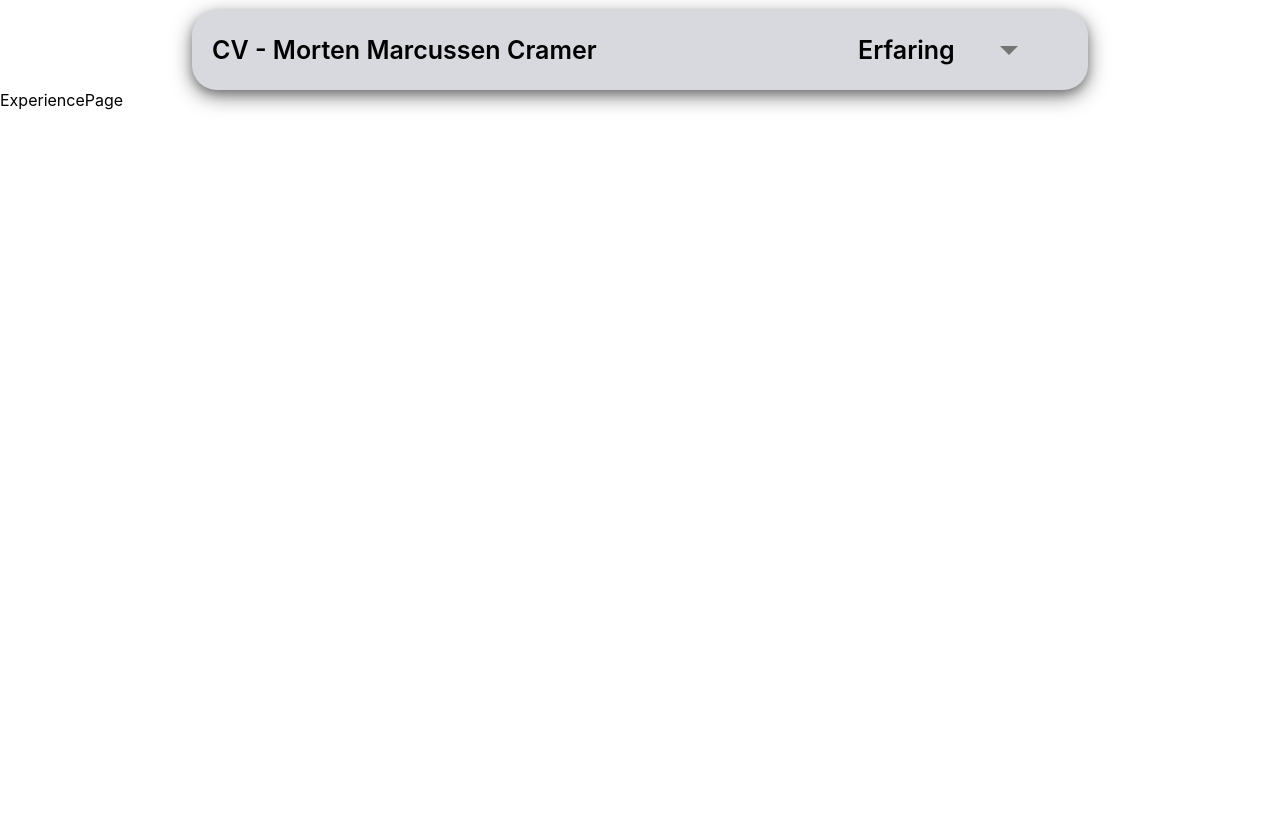
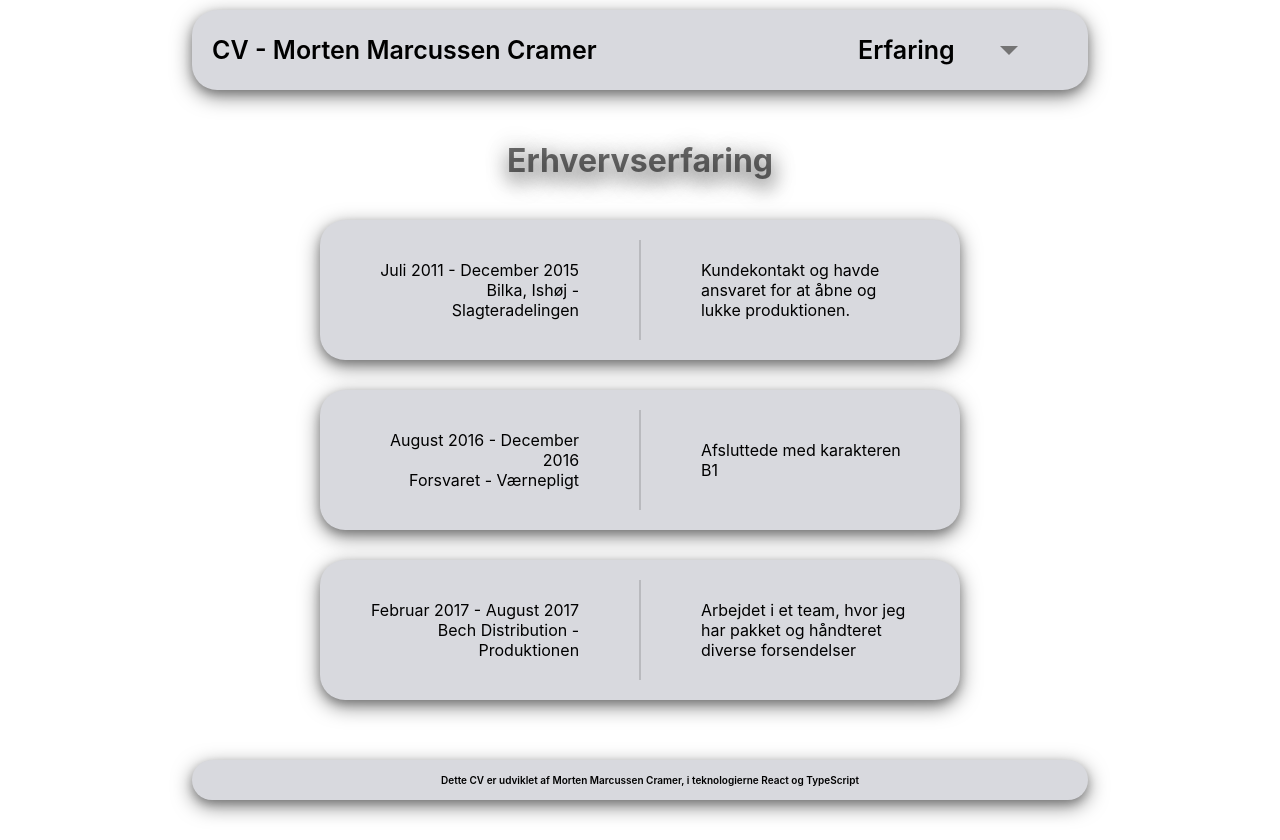
Before and after one commit to MortenMC/MyCV, a React (Create React App) app: page /Erfaring in a window 1280 px wide. Before the commit the page ends 800 px from the top, so only its background shows below. Built offline with nearby package versions, Linux system fonts and the light colour scheme.

Commit message:
Working on the ExperiencePage

```diff
--- a/src/components/App/Layout.tsx
+++ b/src/components/App/Layout.tsx
@@ -1,14 +1,16 @@
 import React from 'react';
 
 import TopBar from '../TopBar';
+import BottomBar from '../BottomBar'
 
 type Props = {
     children: React.ReactNode
 }
 
 const Layout = (props: Props) => <React.Fragment>
-    <TopBar />
+    <TopBar/>
     {props.children}
+    <BottomBar/>
 </React.Fragment>;
 
 export default Layout;
--- /dev/null
+++ b/src/components/BottomBar/Styled.tsx
@@ -0,0 +1,16 @@
+import styled from 'styled-components';
+import * as colors from '../../theme/color'
+
+export const BottomBarView = styled.div`
+    height: 40px;
+    width: 70%;
+`;
+
+export const BottomBarContent = styled.div`
+    height: 100%;
+    justify-content: center;
+    display: flex;
+    background-color: ${colors.modernLightGrey};
+    border-radius: 25px;
+    box-shadow:0 4px 8px 0 rgba(0, 0, 0, 0.2), 0 6px 20px 0 rgba(0, 0, 0, 0.50);
+`;
--- /dev/null
+++ b/src/components/BottomBar/index.tsx
@@ -0,0 +1,23 @@
+import * as React from 'react';
+import {BottomBarView, BottomBarContent} from './Styled'
+
+class BottomBar extends React.Component {
+    render() {
+        return (
+        <div style={{display: 'flex', marginTop: '30px', justifyContent: 'center', marginBottom: '40px'}}>
+            <BottomBarView>
+                <BottomBarContent>
+                    <div style={{display: 'flex', alignItems: 'center', marginLeft: '20px'}}>
+                        <div style={{fontSize: '10px', color: 'black', fontWeight: 600}}>
+                                Dette CV er udviklet af Morten Marcussen Cramer, i teknologierne React og TypeScript
+                        </div>
+                    </div>
+                </BottomBarContent>
+            </BottomBarView>
+        </div>
+
+        )
+    }
+}
+
+export default BottomBar
--- /dev/null
+++ b/src/components/ExperiencePage/Styled.tsx
@@ -0,0 +1,44 @@
+import styled from 'styled-components';
+import * as colors from '../../theme/color'
+
+export const ExperiencePageBackground = styled.div`
+    display: flex;
+    margin-top: 30px;
+    height: 100%;
+    width: 100%;
+    justify-content: center;
+`;
+
+export const ExperiencePageView = styled.div`
+    height: 100%;
+    width: 100%;
+    box-shadow: 0 4px 8px 0 rgba(0, 0, 0, 0.2), 0 6px 20px 0 rgba(0, 0, 0, 0.50);
+    text-align: center;
+    border-radius: 25px;
+    margin-bottom: 30px;
+    background-color: ${colors.modernLightGrey};
+    display: flex;
+    justify-content: space-between;
+    align-items: center;
+`;
+
+export const ExperienceHeader = styled.h1`
+    text-align: center;
+    color: #00000090;
+    text-shadow: 1px 10px 20px #00000090, 0 0  25px #00000050;
+    margin-bottom: 40px;
+`;
+
+export const TimeLineContainer = styled.div`
+    width: 20%;
+`;
+
+export const TimeLine = styled.div`
+    height: 100%;
+    width: 1px;
+    background-color: black;
+`;
+
+export const TimeLineCircle = styled.div`
+
+`;
--- a/src/components/ExperiencePage/index.tsx
+++ b/src/components/ExperiencePage/index.tsx
@@ -2,6 +2,8 @@ import * as React from 'react';
 import { connect } from 'react-redux';
 
 import { setSelectedPage } from '../../redux/actions';
+import { ExperiencePageBackground, ExperiencePageView, TimeLineContainer, ExperienceHeader, TimeLine, TimeLineCircle } from './Styled'
+import { experienceArray } from '../../cvArrays/arrays'
 
 
 interface Props {
@@ -28,10 +30,36 @@ class ExperiencePage extends React.Component<Props, State> {
     }
 
     render() {
+        const experiences = experienceArray;
         return (
-            <div>
-                ExperiencePage
-            </div>
+            <ExperiencePageBackground>
+
+                <div style={{width: '70%'}}>
+                    <ExperienceHeader>Erhvervserfaring</ExperienceHeader>
+                    {experiences.map((element: any) =>
+                        <div style={{width: '100%', display: 'flex'}}>
+                            <TimeLineContainer/>
+                            <ExperiencePageView>
+                                <div style={{ width: '50%'}}>
+                                    <div style={{margin: '40px'}}>
+                                        <div style={{textAlign: 'right'}}>{element.dateFrom} - {element.dateTo}</div>
+                                        <div style={{textAlign: 'right'}}>{element.firm}</div>
+                                    </div>
+                                </div>
+
+                                <div style={{height: '100px', width: '2px', backgroundColor: '#00000025', margin: '20px'}}></div>
+                                <div style={{ width: '50%'}}>
+                                    <div style={{margin: '40px', textAlign: 'left'}}>{element.description}</div>
+                                </div>
+                            </ExperiencePageView>
+                            <TimeLineContainer/>
+                        </div>
+                    )}
+
+                </div>
+
+
+            </ExperiencePageBackground>
         )
     }
 }
--- a/src/components/FrontPage/Styled.ts
+++ b/src/components/FrontPage/Styled.ts
@@ -44,7 +44,7 @@ export const InformationDiv = styled.div`
 
 export const ElementTypeDiv = styled.div`
     font-size: 20px;
-    width: 100px;
+    width: 150px;
     font-weight: 700;
     text-transform: uppercase;
     text-align: left;
@@ -59,13 +59,40 @@ export const RealElementDiv = styled.div`
     margin: 10px;
 `;
 
-
-export const StickyElement = styled.img`
+export const StickyElement = styled.div`
     position: -webkit-sticky;
     position: sticky;
+    top: 50px;
+    height: 10px;
+    width: auto;
+    margin-left 50px;
+`;
+
+
+export const Picture = styled.img`
     box-shadow: 0 4px 8px 0 rgba(0, 0, 0, 0.2), 0 6px 20px 0 rgba(0, 0, 0, 0.50);
     border-radius: 25px;
     height: 355px;
-    top: 50px;
-    margin-left 50px;
 `;
+
+export const SkillsAndToolsContainer = styled.div`
+    box-shadow: 0 4px 8px 0 rgba(0, 0, 0, 0.2), 0 6px 20px 0 rgba(0, 0, 0, 0.50);
+    border-radius: 25px;
+    height: auto;
+    background-color: ${colors.modernLightGrey};
+    margin-top: 20px;
+    padding-bottom: 10px;
+`;
+
+export const SkillsAndToolsHeader = styled.h1`
+    border-bottom: 1px solid black;
+    margin: 20px;
+    text-transform: uppercase;
+    text-align: center;
+    font-size: 20px;
+`;
+
+export const SkillsAndToolsElements = styled.p`
+    text-align: center
+
+`;
--- a/src/components/FrontPage/index.tsx
+++ b/src/components/FrontPage/index.tsx
@@ -1,9 +1,9 @@
 import * as React from 'react';
 import { connect } from 'react-redux';
 
-import { FrontPageView, FrontPageBackground, FrontPageHeader, StickyElement, InformationHeader, InformationDiv, ElementTypeDiv, RealElementDiv } from './Styled'
+import { FrontPageView, FrontPageBackground, FrontPageHeader, StickyElement, InformationHeader, InformationDiv, ElementTypeDiv, RealElementDiv, SkillsAndToolsContainer, Picture, SkillsAndToolsHeader, SkillsAndToolsElements } from './Styled'
 
-import { information, kontaktInformation } from '../../cvArrays/arrays'
+import { information, kontaktInformation, skillsArray, toolsArray } from '../../cvArrays/arrays'
 import { setSelectedPage } from '../../redux/actions';
 import picture from '../../theme/pictures/mig.png'
 
@@ -32,8 +32,10 @@ class FrontPage extends React.Component<Props, State> {
 
     render() {
 
-        const informations = information
-        const kontakt = kontaktInformation
+        const informations = information;
+        const kontakt = kontaktInformation;
+        const skills = skillsArray;
+        const tools = toolsArray;
         return (
             <FrontPageBackground>
                 <div style={{ display: 'flex', width: '70%', justifyContent: 'space-between'}}>
@@ -62,8 +64,21 @@ class FrontPage extends React.Component<Props, State> {
                             </InformationDiv>)}
                         </div>
                     </FrontPageView>
+                    <StickyElement>
+                        <Picture src={picture} alt={picture}/>
+                        <SkillsAndToolsContainer>
+                            <SkillsAndToolsHeader>Skills</SkillsAndToolsHeader>
+                                {skills.map((element: any) =>
+                                    <SkillsAndToolsElements>{element.skill}</SkillsAndToolsElements>
+                                )}
 
-                    <StickyElement src={picture} alt={picture}/>
+                            <SkillsAndToolsHeader>Tools</SkillsAndToolsHeader>
+                                {tools.map((element: any) =>
+                                    <SkillsAndToolsElements>{element.tool}</SkillsAndToolsElements>
+                                )}
+                        </SkillsAndToolsContainer>
+                    </StickyElement>
+
 
                 </div>
             </FrontPageBackground>
--- a/src/cvArrays/arrays.tsx
+++ b/src/cvArrays/arrays.tsx
@@ -45,6 +45,48 @@ export const kontaktInformation = [
     },
 ]
 
+export const skillsArray = [
+    {
+        skill: 'React/React-Native'
+    },
+    {
+        skill: 'JavaScript/TypeScript'
+    },
+    {
+        skill: 'HTML/CSS'
+    }
+]
+
+export const toolsArray = [
+    {
+        tool: 'Redux'
+    },
+    {
+        tool: 'Node.js'
+    }
+]
+
+export const experienceArray = [
+    {
+        firm: 'Bilka, Ishøj - Slagteradelingen',
+        dateFrom: 'Juli 2011',
+        dateTo: ' December 2015',
+        description: 'Kundekontakt og havde ansvaret for at åbne og lukke produktionen.'
+    },
+    {
+        firm: 'Forsvaret - Værnepligt',
+        dateFrom: 'August 2016',
+        dateTo: 'December 2016',
+        description: 'Afsluttede med karakteren B1'
+    },
+    {
+        firm: 'Bech Distribution - Produktionen',
+        dateFrom: 'Februar 2017',
+        dateTo: 'August 2017',
+        description: 'Arbejdet i et team, hvor jeg har pakket og håndteret diverse forsendelser'
+    },
+]
+
 export default {
-    information, kontaktInformation
+    information, kontaktInformation, skillsArray, toolsArray, experienceArray
 }
```
